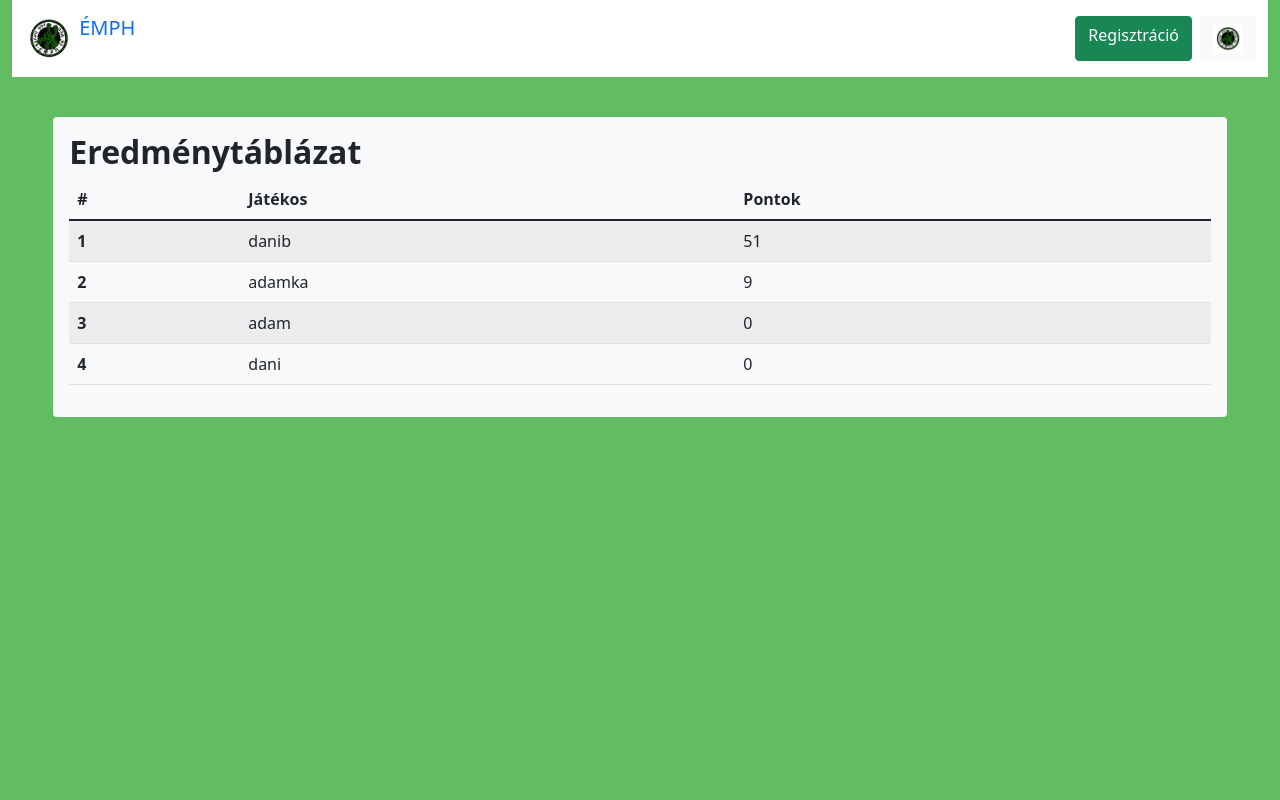
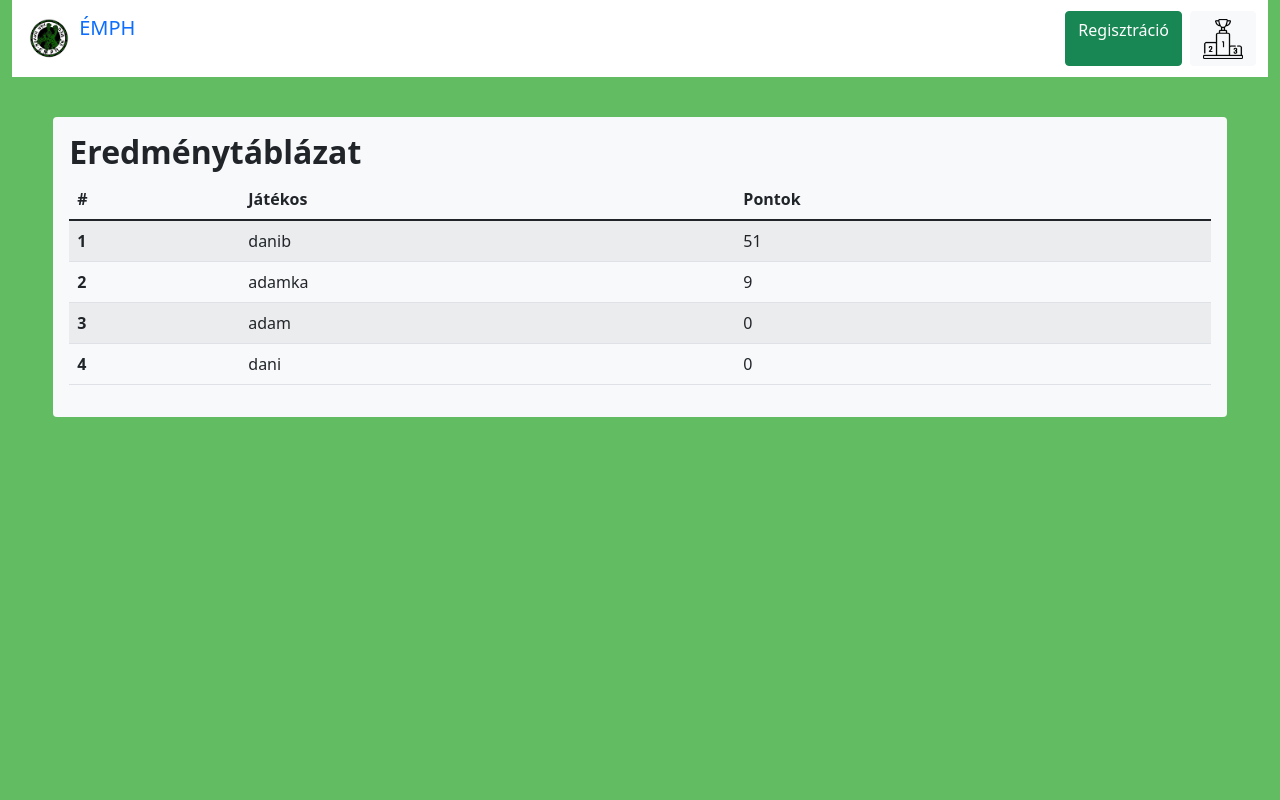
Before and after one commit to danib-prog/qrcompetition, a Django app: page /qrcomp/ in a window 1280 px wide. Run offline with Django 4.2, Linux system fonts and the light colour scheme; data comes from the database, SQL or seed files in the repository.

Commit message:
corrected html mistake

```diff
--- a/emph/qrcomp/templates/qrcomp/code.html
+++ b/emph/qrcomp/templates/qrcomp/code.html
@@ -22,7 +22,7 @@
                     <div class="d-flex justify-content-end">
                         <a href="{% url 'qrcomp:registration' %}" class="btn btn-success me-2">Regisztráció</a>
                         <a href="{% url 'qrcomp:index' %}" class="btn btn-light">
-                            <img src="{% static 'img/emph_logo.jpg' %}" alt="" width="30" height="30" class="d-inline-block align-text-top">
+                            <img src="{% static 'img/podium.png' %}" alt="" width="40" height="40" class="d-inline-block align-text-top">
                         </a>
                     </div>
                 </div>
--- a/emph/qrcomp/templates/qrcomp/index.html
+++ b/emph/qrcomp/templates/qrcomp/index.html
@@ -23,7 +23,7 @@
                     <div class="d-flex justify-content-end">
                         <a href="{% url 'qrcomp:registration' %}" class="btn btn-success me-2">Regisztráció</a>
                         <a href="{% url 'qrcomp:index' %}" class="btn btn-light">
-                            <img src="{% static 'img/emph_logo.jpg' %}" alt="" width="30" height="30" class="d-inline-block align-text-top">
+                            <img src="{% static 'img/podium.png' %}" alt="" width="40" height="40" class="d-inline-block align-text-top">
                         </a>
                     </div>
                 </div>
--- a/emph/qrcomp/templates/qrcomp/registration.html
+++ b/emph/qrcomp/templates/qrcomp/registration.html
@@ -11,7 +11,6 @@
     </head>
     <body>
         <div class="container-fluid vh-100" style="background-color:rgb(98, 189, 98)">
-            <div class="row h-100 align-items-center justify-content-center">
             <nav class="navbar navabar-light bg-white">
                 <div class="container-fluid">
                     <a href="{% url 'qrcomp:index' %}" class="navbar-brand">
@@ -20,11 +19,13 @@
                     </a>
                     <div class="d-flex justify-content-end">
                         <a href="{% url 'qrcomp:index' %}" class="btn btn-light">
-                                <img src="{% static 'img/emph_logo.jpg' %}" alt="" width="30" height="30" class="d-inline-block align-text-top">
+                            <img src="{% static 'img/podium.png' %}" alt="" width="40" height="40" class="d-inline-block align-text-top">
                         </a>
                     </div>
                 </div>
             </nav>
+
+            <div class="row h-100 align-items-center justify-content-center">
 
                 <div class="col-11">
                     <form action="{% url 'qrcomp:register' %}" method="post" class="bg-light fw-light p-3 mg-auto rounded-3">
```
Lines whose indentation alone changed are shown as unchanged.
